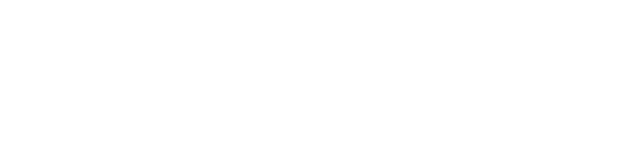
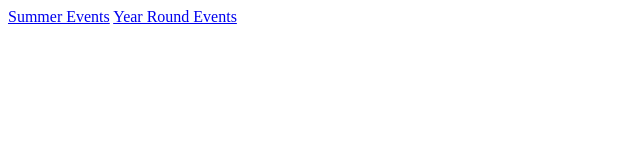
Before and after one commit to kotaewing/CalTestSite, a plain HTML site: page index.html in a window 1280 px wide. Shown: the whole page, without its empty margins (0-640 px from the left). Drawn offline with Linux system fonts and the light colour scheme.

Commit message:
Update index.html

```diff
--- a/index.html
+++ b/index.html
@@ -10,7 +10,7 @@
 
 <body>
   <!-- your content here... -->
-  <a href="/summerEvents.ics"></a>
-  <a href="/yearRoundEvents.ics"></a>
+  <a href="/summerEvents.ics">Summer Events</a>
+  <a href="/yearRoundEvents.ics">Year Round Events</a>
 </body>
 </html>
```
